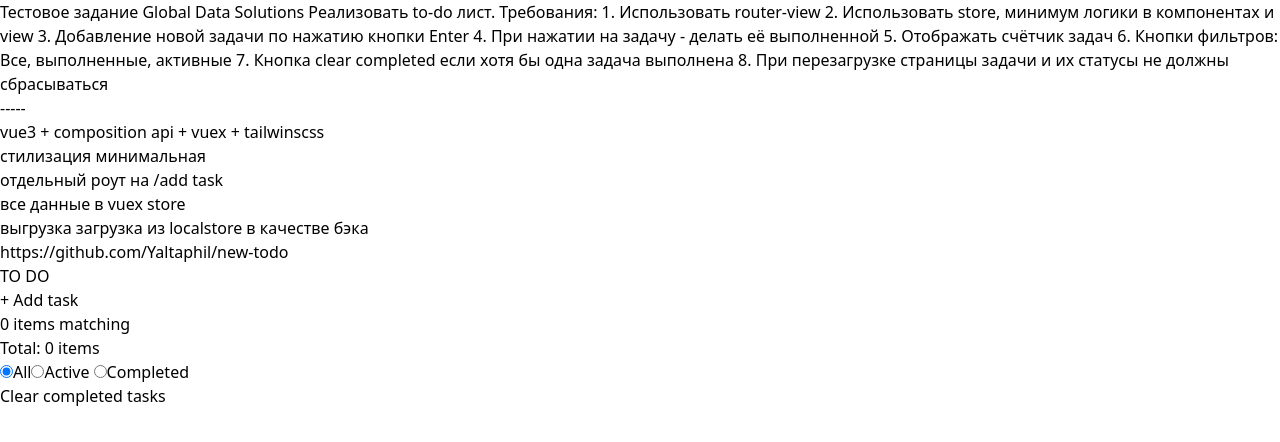
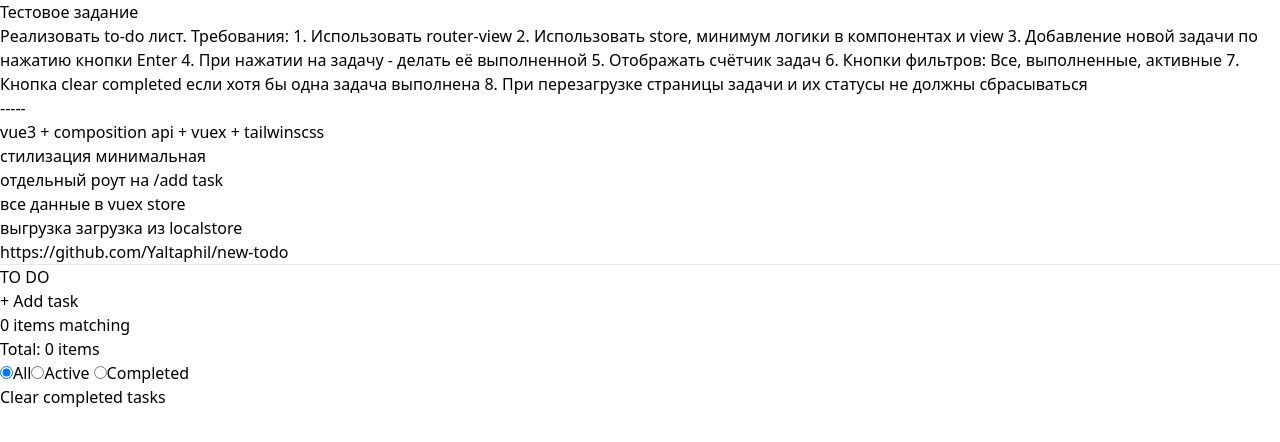
Before and after one commit to Yaltaphil/new-todo, a Vue app: page / in a window 1280 px wide. Shown: the top 442 px of the page. Built offline with nearby package versions, Linux system fonts and the light colour scheme.

Commit message:
refactor

```diff
--- a/src/App.vue
+++ b/src/App.vue
@@ -1,14 +1,14 @@
 <template>
     <main class="container mx-auto border bg-slate-100 rounded-xl p-8">
         <div class="mb-3 text-xs text-gray-500">
-            Тестовое задание Global Data Solutions Реализовать to-do лист.
-            Требования: 1. Использовать router-view 2. Использовать store,
-            минимум логики в компонентах и view 3. Добавление новой задачи по
-            нажатию кнопки Enter 4. При нажатии на задачу - делать её
-            выполненной 5. Отображать счётчик задач 6. Кнопки фильтров: Все,
-            выполненные, активные 7. Кнопка clear completed если хотя бы одна
-            задача выполнена 8. При перезагрузке страницы задачи и их статусы не
-            должны сбрасываться
+            Тестовое задание <br />
+            Реализовать to-do лист. Требования: 1. Использовать router-view 2.
+            Использовать store, минимум логики в компонентах и view 3.
+            Добавление новой задачи по нажатию кнопки Enter 4. При нажатии на
+            задачу - делать её выполненной 5. Отображать счётчик задач 6. Кнопки
+            фильтров: Все, выполненные, активные 7. Кнопка clear completed если
+            хотя бы одна задача выполнена 8. При перезагрузке страницы задачи и
+            их статусы не должны сбрасываться
         </div>
         <div class="mb-10 text-xs text-gray-600">
             ----- <br />
@@ -16,11 +16,12 @@
             стилизация минимальная <br />
             отдельный роут на /add task <br />
             все данные в vuex store <br />
-            выгрузка загрузка из localstore в качестве бэка <br />
+            выгрузка загрузка из localstore<br />
             <a class="text-red-700" href="https://github.com/Yaltaphil/new-todo"
                 >https://github.com/Yaltaphil/new-todo</a
             >
         </div>
+        <hr />
 
         <h1 class="text-3xl font-bold py-5 text-center">TO DO</h1>
 
@@ -31,7 +32,7 @@
             <div class="flex space-x-5">
                 <span>
                     <input
-                        v-model="filter"
+                        v-model="activeFilter"
                         type="radio"
                         value="all"
                         class="m-1"
@@ -39,7 +40,7 @@
                 >
                 <span>
                     <input
-                        v-model="filter"
+                        v-model="activeFilter"
                         type="radio"
                         value="active"
                         class="m-1"
@@ -47,7 +48,7 @@
                 </span>
                 <span>
                     <input
-                        v-model="filter"
+                        v-model="activeFilter"
                         type="radio"
                         value="completed"
                         class="m-1"
@@ -57,7 +58,7 @@
             <div>
                 <button
                     @click="clearCompleted"
-                    :disabled="disableButton"
+                    :disabled="!haveCompletedTasks"
                     class="bg-red-100 px-5 py-1 rounded border disabled:bg-gray-100 disabled:bg-slate-50 disabled:text-slate-500 disabled:border-slate-200 disabled:shadow-none"
                 >
                     Clear completed tasks
@@ -75,30 +76,26 @@
 
     const store = useStore();
 
-    const filter = ref(store.state.filter);
+    const activeFilter = ref(store.state.filter);
 
     const counter = computed(() => store.getters.tasksCount);
-    const disableButton = computed(() => !store.getters.completedTasksHere);
+    const haveCompletedTasks = computed(() => store.getters.haveCompletedTasks);
 
-    watch(filter, (filter) => {
+    watch(activeFilter, (filter) => {
         store.dispatch("setFilter", filter);
     });
 
     onMounted(async () => {
-        await store.dispatch("loadTasks");
+        store.dispatch("loadTasks");
         window.addEventListener("keypress", (e) => {
             if (e.key === "Enter") {
-                addItem();
+                router.push("/add");
             }
         });
     });
 
-    async function clearCompleted() {
-        await store.dispatch("clearCompleted");
-        await store.dispatch("saveTasks");
-    }
-
-    function addItem() {
-        router.push("/add");
+    function clearCompleted() {
+        store.dispatch("clearCompleted");
+        store.dispatch("saveTasks");
     }
 </script>
--- a/src/store/index.ts
+++ b/src/store/index.ts
@@ -10,15 +10,11 @@ export default createStore({
     },
 
     getters: {
-        tasksCount(state) {
+        tasksCount(state): number {
             return state.tasks.length;
         },
 
-        activeFilter(state) {
-            return state.filter;
-        },
-
-        completedTasksHere(state) {
+        haveCompletedTasks(state): boolean {
             return state.tasks.some((item) => item.completed);
         },
     },
@@ -38,24 +34,24 @@ export default createStore({
     },
 
     actions: {
-        setFilter({ commit }, value) {
-            commit("SET_FILTER", value);
+        setFilter({ commit }, payload) {
+            commit("SET_FILTER", payload);
         },
 
-        async loadTasks({ commit }) {
+        loadTasks({ commit }) {
             const local = localStorage.getItem("newToDoList");
             local && commit("SET_TASKS", JSON.parse(local));
         },
 
-        async saveTasks(context) {
+        saveTasks(context) {
             localStorage.setItem(
                 "newToDoList",
                 JSON.stringify(context.state.tasks)
             );
         },
 
-        addTask({ commit }, value) {
-            commit("SET_TASKS", value);
+        addTask({ commit }, payload) {
+            commit("SET_TASKS", payload);
         },
 
         changeTaskStatus(context, id: number) {
```
